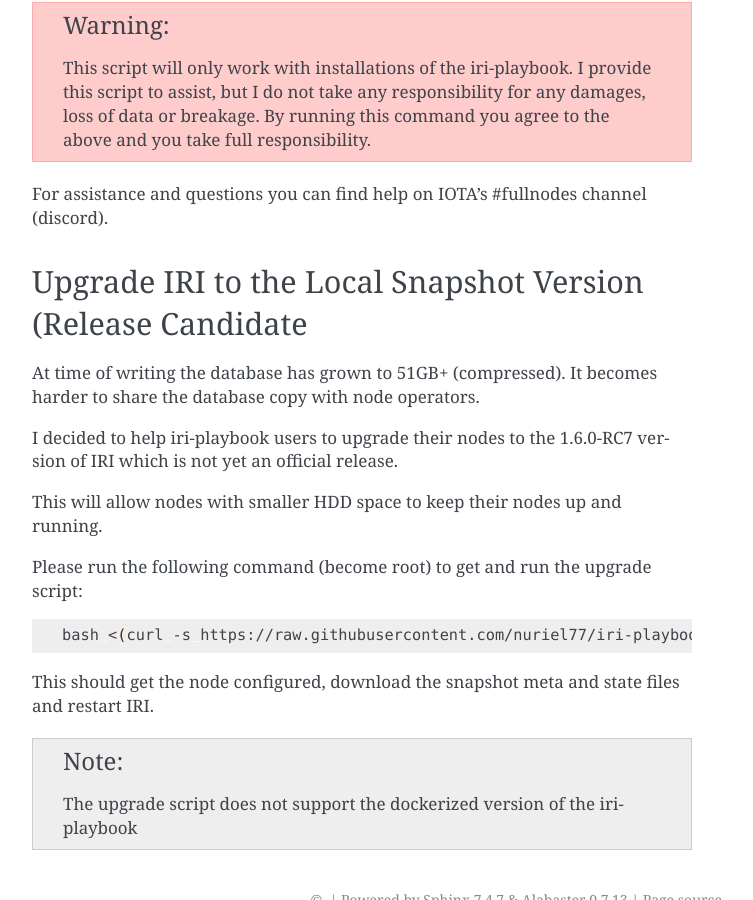
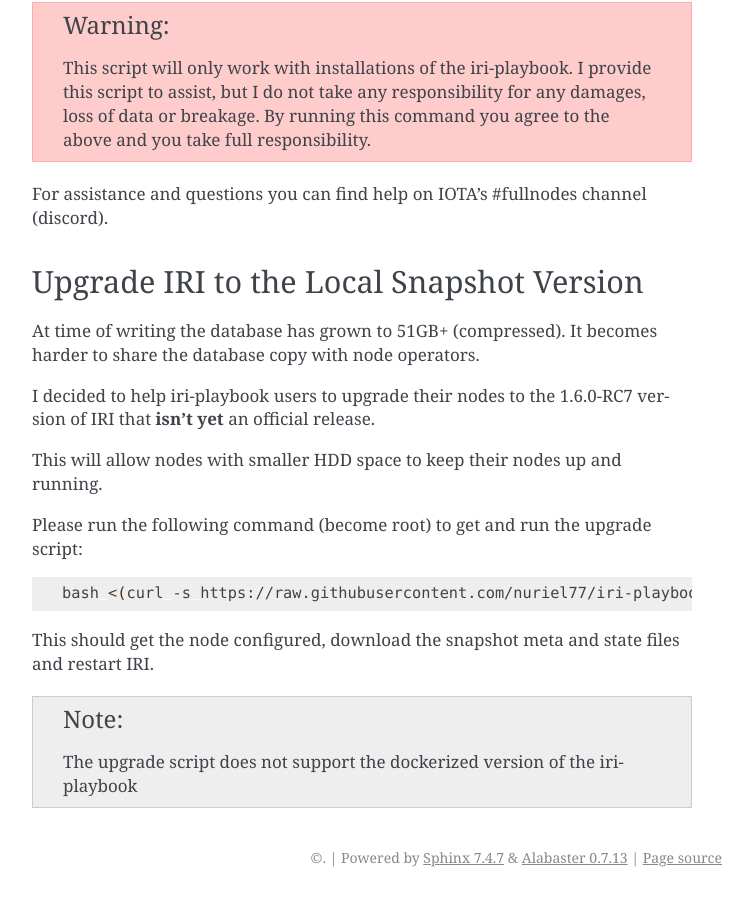
Before and after one commit to nuriel77/iri-playbook, a Sphinx documentation site: the page built from docs/appendix.rst, in a window 1280 px wide and 900 px high, scrolled down 15057 px. Shown: the whole window, without its empty margins (388-1141 px from the left). Built offline with Sphinx 7.4.7, drawn with Linux system fonts in a browser that asks for light colours; some of the changed text lies outside the part shown.

Commit message:
Doc update appendix

```diff
--- a/docs/appendix.rst
+++ b/docs/appendix.rst
@@ -678,12 +678,12 @@
 
 For assistance and questions you can find help on IOTA's #fullnodes channel (discord).
 
-Upgrade IRI to the Local Snapshot Version (Release Candidate
-============================================================
+Upgrade IRI to the Local Snapshot Version
+=========================================
 
 At time of writing the database has grown to 51GB+ (compressed). It becomes harder to share the database copy with node operators.
 
-I decided to help iri-playbook users to upgrade their nodes to the 1.6.0-RC7 version of IRI which is not yet an official release.
+I decided to help iri-playbook users to upgrade their nodes to the 1.6.0-RC7 version of IRI that **isn't yet** an official release.
 
 This will allow nodes with smaller HDD space to keep their nodes up and running.
 
```
